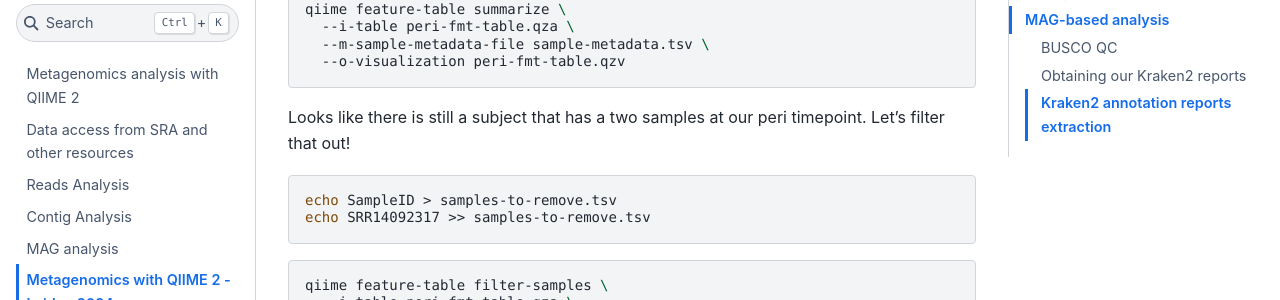
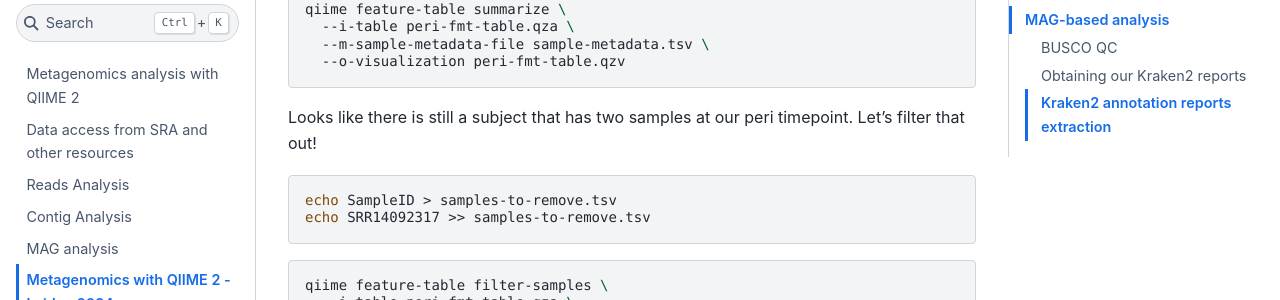
Before and after one commit to caporaso-lab/q2-books, a Jupyter Book: the page built from q2-metagenomics/book/80-leiden-workshop.md, in a window 1280 px wide and 900 px high, scrolled down 2398 px. Shown: the part 153-453 px from the top of the window. Built offline with Jupyter Book 1.0.4 settings and Sphinx 7.4.7 and the Sphinx Book theme 1.1.4, drawn with Linux system fonts in a browser that asks for light colours.

`````diff
--- a/q2-metagenomics/book/80-leiden-workshop.md
+++ b/q2-metagenomics/book/80-leiden-workshop.md
@@ -102,7 +102,7 @@ qiime feature-table summarize \
   --m-sample-metadata-file sample-metadata.tsv \
   --o-visualization peri-fmt-table.qzv
 ```
-Looks like there is still a subject that has a two samples at our peri timepoint. Let's filter that out!
+Looks like there is still a subject that has two samples at our peri timepoint. Let's filter that out!
 ```shell
 
 echo SampleID > samples-to-remove.tsv
@@ -191,6 +191,8 @@ qiime moshpit kraken2-to-features \
 ```
 
 ````
+
+
 ### QUAST QC
 ```shell
 wget -O quast-qc.qzv https://polybox.ethz.ch/index.php/s/XyZfYkDEHh1nHZq/download
`````
